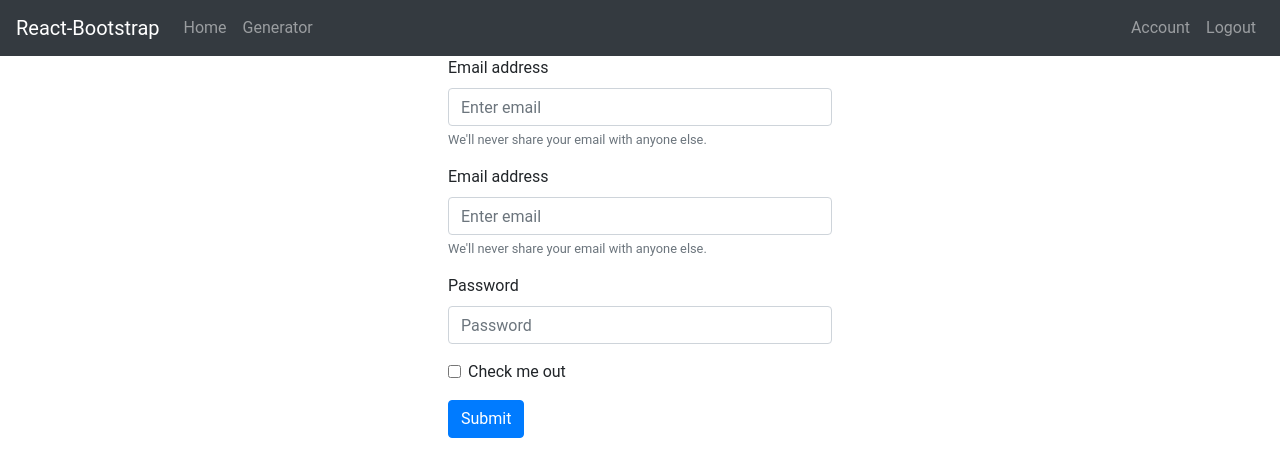
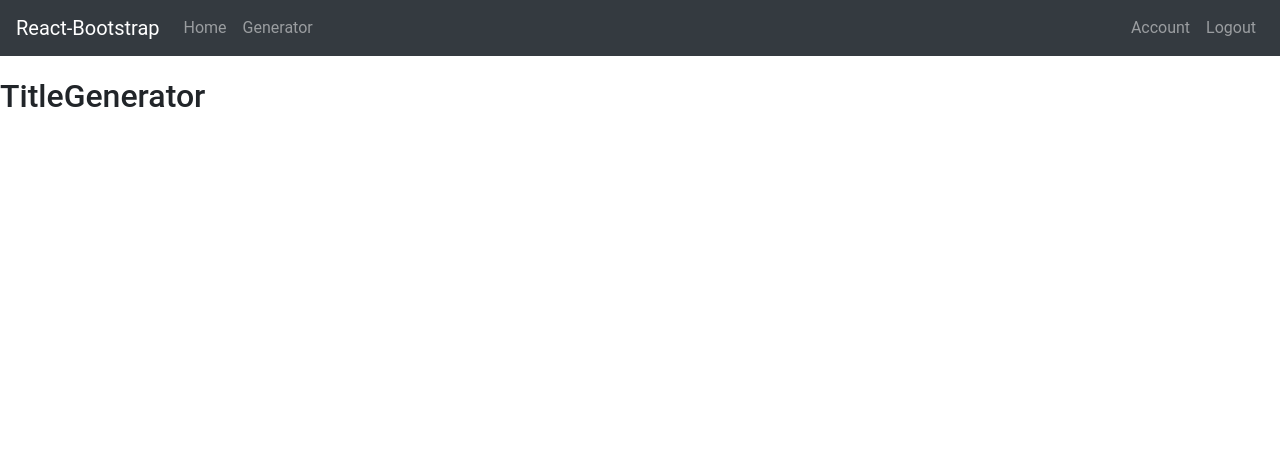
Before and after one commit to DevWichrowski/CMS-title-generator, a React (Create React App) app: page / in a window 1280 px wide. Shown: the top 476 px of the page. Built offline with nearby package versions, Linux system fonts and the light colour scheme.

Commit message:
Add Dashboard, GuestDashboard, TitleGenerator

```diff
--- a/src/App.js
+++ b/src/App.js
@@ -3,13 +3,14 @@ import './App.scss';
 import LoginForm from './components/LoginForm/LoginForm';
 import RegistrationForm from './components/RegistrationForm/RegistrationForm';
 import Menu from './components/Menu/Menu';
+import Dashboard from './components/Dashboard/Dashboard';
 
 class App extends Component {
 	render() {
 		return (
 			<div className="App">
 				<Menu />
-       <RegistrationForm />
+				<Dashboard />
 			</div>
 		);
 	}
--- /dev/null
+++ b/src/components/Dashboard/Dashboard.js
@@ -0,0 +1,21 @@
+import React, { Component } from 'react'
+import TitleGenerator from './TitleGenerator/TitleGenerator';
+import GuestDashboard from './GuestDashboard/GuestDashboard';
+
+export default class Dashboard extends Component {
+    constructor(props){
+        super(props);
+
+        this.state ={
+            loggedIn: true,
+        }
+    }
+
+  render() {
+    return (
+      <div className="dashboard">
+        {this.state.loggedIn ? <TitleGenerator /> : <GuestDashboard />}
+      </div>
+    )
+  }
+}
--- /dev/null
+++ b/src/components/Dashboard/GuestDashboard/GuestDashboard.js
@@ -0,0 +1,9 @@
+import React from 'react'
+
+export default function GuestDashboard() {
+  return (
+    <div>
+      <h1>GuestDashboard</h1>
+    </div>
+  )
+}
--- /dev/null
+++ b/src/components/Dashboard/TitleGenerator/TitleGenerator.js
@@ -0,0 +1,9 @@
+import React from 'react'
+
+export default function TitleGenerator() {
+  return (
+    <div>
+      <h1>TitleGenerator</h1>
+    </div>
+  )
+}
```
Lines whose indentation alone changed are shown as unchanged.
